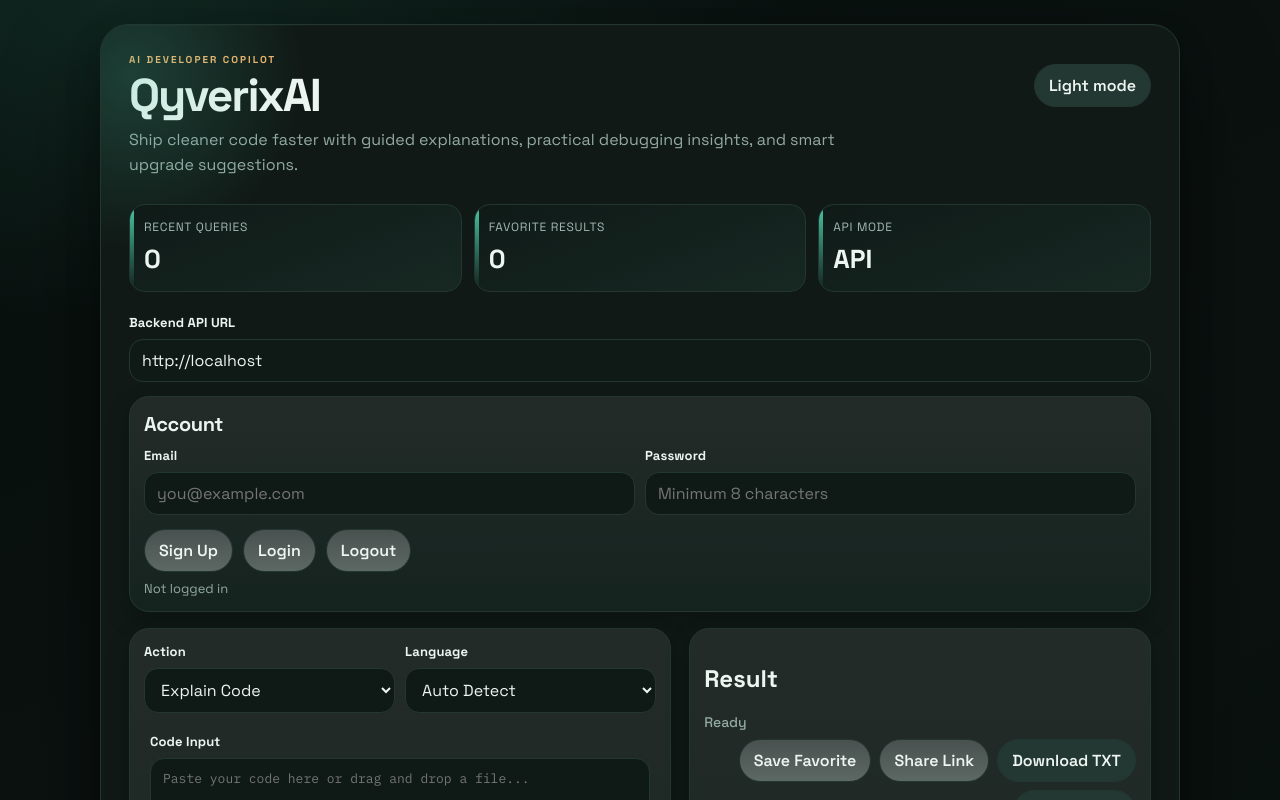
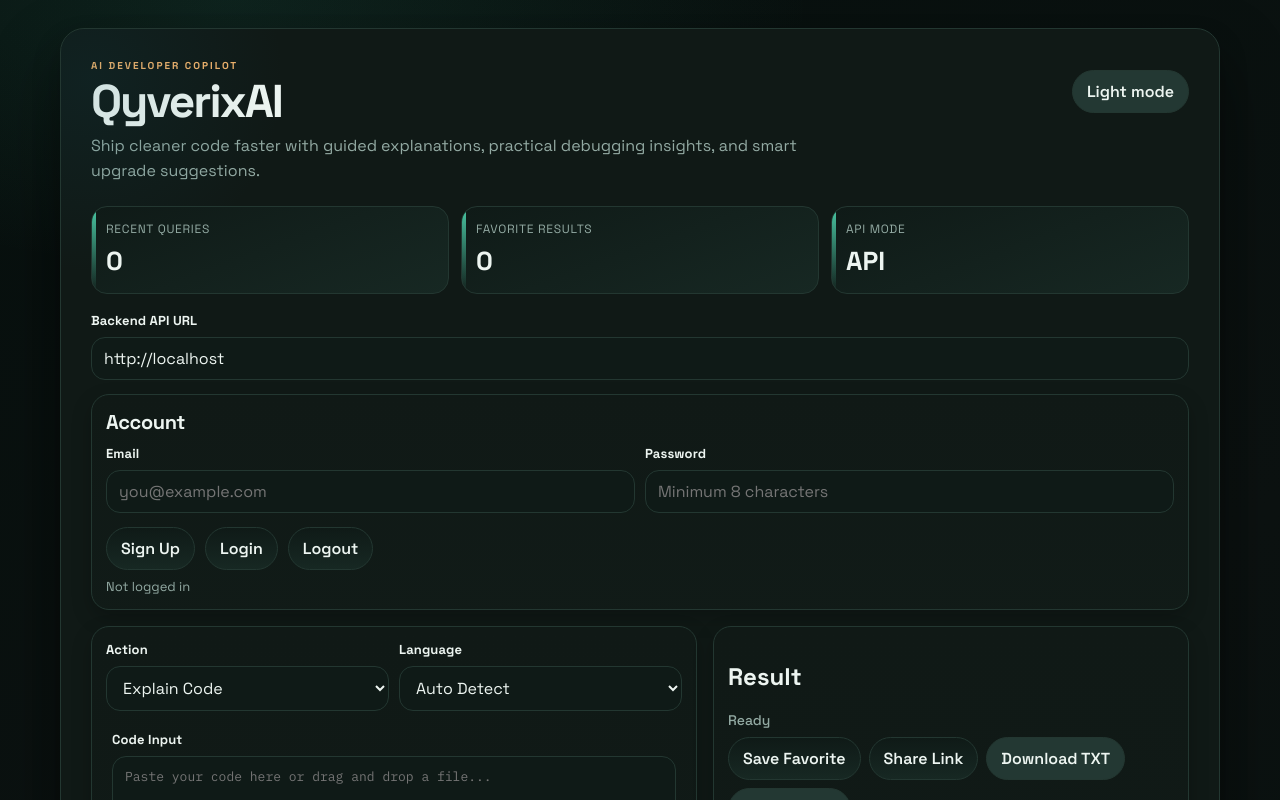
Before and after one commit to imDarshanGK/AI-dev-assistant, a plain HTML site: page frontend/index.html in a window 1280 px wide. Both pictures are taken after a click on the button "Dark mode". Shown: the top 800 px of the page. Drawn offline with Linux system fonts and the light colour scheme.

Commit message:
style: restore a cleaner lighter qyverixai presentation

```diff
--- a/frontend/script.js
+++ b/frontend/script.js
@@ -504,8 +504,8 @@ async function loadSharedSnippetFromUrl() {
     }
 }
 
-const savedTheme = window.localStorage.getItem(THEME_KEY) || 'light';
-applyTheme(savedTheme);
+const savedTheme = window.localStorage.getItem(THEME_KEY);
+applyTheme(savedTheme === 'dark' ? 'dark' : 'light');
 renderHistory();
 renderFavorites();
 updateDetectedLanguage();
--- a/frontend/style.css
+++ b/frontend/style.css
@@ -1,26 +1,26 @@
 @import url("https://fonts.googleapis.com/css2?family=Space+Grotesk:wght@400;500;600;700&family=IBM+Plex+Mono:wght@400;500&display=swap");
 
 :root {
-	--bg: #0b1210;
-	--bg-deep: #12211d;
-	--card: #101916;
-	--card-strong: #15231f;
-	--text: #edf5f1;
-	--muted: #93aaa3;
-	--accent: #4ac8a4;
-	--accent-strong: #1e9d7d;
-	--border: #233731;
-	--surface: #0f1a17;
-	--surface-strong: #172823;
-	--warning: #f2b36b;
-	--error: #ff8c8c;
-	--shadow-soft: rgba(0, 0, 0, 0.22);
-	--shadow-hard: rgba(0, 0, 0, 0.42);
+	--bg: #f6f1e8;
+	--bg-deep: #dfe6de;
+	--card: #fffdf8;
+	--card-strong: #f6f0e5;
+	--text: #10211b;
+	--muted: #5d6f68;
+	--accent: #125d6f;
+	--accent-strong: #0b4554;
+	--border: #d7d0c3;
+	--surface: #faf7f0;
+	--surface-strong: #efe8dc;
+	--warning: #b8681d;
+	--error: #b64545;
+	--shadow-soft: rgba(16, 33, 27, 0.08);
+	--shadow-hard: rgba(16, 33, 27, 0.16);
 }
 
 [data-theme="dark"] {
-	--bg: #0b1210;
-	--bg-deep: #12211d;
+	--bg: #0c1211;
+	--bg-deep: #14231f;
 	--card: #101916;
 	--card-strong: #15231f;
 	--text: #edf5f1;
@@ -44,36 +44,35 @@ body {
 	margin: 0;
 	font-family: "Space Grotesk", "Trebuchet MS", sans-serif;
 	background:
-		radial-gradient(1100px 540px at 10% 0%, rgba(74, 200, 164, 0.12) 0%, transparent 60%),
-		radial-gradient(900px 560px at 100% 100%, rgba(242, 179, 107, 0.08) 0%, transparent 56%),
-		linear-gradient(155deg, #08100e 0%, var(--bg) 42%, #09110f 100%);
+		radial-gradient(900px 420px at 18% 0%, rgba(18, 93, 111, 0.12) 0%, transparent 65%),
+		radial-gradient(840px 540px at 100% 100%, rgba(184, 104, 29, 0.08) 0%, transparent 60%),
+		linear-gradient(155deg, #fffaf1 0%, var(--bg) 52%, #f2ede3 100%);
 	color: var(--text);
 }
 
 [data-theme="dark"] body {
 	background:
-		radial-gradient(1100px 540px at 10% 0%, rgba(74, 200, 164, 0.12) 0%, transparent 60%),
-		radial-gradient(900px 560px at 100% 100%, rgba(242, 179, 107, 0.08) 0%, transparent 56%),
-		linear-gradient(155deg, #08100e 0%, var(--bg) 42%, #09110f 100%);
+		radial-gradient(900px 420px at 18% 0%, rgba(74, 200, 164, 0.1) 0%, transparent 65%),
+		radial-gradient(840px 540px at 100% 100%, rgba(242, 179, 107, 0.07) 0%, transparent 60%),
+		linear-gradient(155deg, #07100e 0%, var(--bg) 52%, #08110f 100%);
 }
 
 .page {
 	min-height: 100vh;
 	display: grid;
 	place-items: center;
-	padding: 24px 18px;
+	padding: 28px 18px;
 }
 
 .card {
-	width: min(1080px, 100%);
+	width: min(1160px, 100%);
 	background: var(--card);
 	border: 1px solid var(--border);
-	border-radius: 28px;
+	border-radius: 24px;
 	box-shadow:
-		0 18px 34px var(--shadow-soft),
-		0 40px 100px var(--shadow-hard),
-		inset 0 1px 0 rgba(255, 255, 255, 0.02);
-	padding: 28px;
+		0 14px 28px var(--shadow-soft),
+		0 34px 70px var(--shadow-hard);
+	padding: 30px;
 	position: relative;
 	overflow: hidden;
 }
@@ -81,10 +80,10 @@ body {
 .card::before {
 	content: "";
 	position: absolute;
-	inset: -120px auto auto -140px;
-	width: 340px;
-	height: 340px;
-	background: radial-gradient(circle, rgba(74, 200, 164, 0.22) 0%, transparent 72%);
+	inset: -140px auto auto -160px;
+	width: 380px;
+	height: 380px;
+	background: radial-gradient(circle, rgba(18, 93, 111, 0.13) 0%, transparent 72%);
 	pointer-events: none;
 }
 
@@ -112,7 +111,7 @@ h1 {
 }
 
 .subtitle {
-	margin: 10px 0 26px;
+	margin: 10px 0 22px;
 	color: var(--muted);
 	max-width: 72ch;
 	font-size: 16px;
@@ -123,7 +122,7 @@ h1 {
 	display: grid;
 	grid-template-columns: repeat(3, minmax(0, 1fr));
 	gap: 12px;
-	margin-bottom: 22px;
+	margin-bottom: 18px;
 }
 
 .summary-card {
@@ -152,7 +151,7 @@ h1 {
 	font-size: 12px;
 	text-transform: uppercase;
 	letter-spacing: 0.06em;
-	color: color-mix(in srgb, var(--muted) 84%, white 16%);
+	color: var(--muted);
 }
 
 .summary-card strong {
@@ -172,16 +171,16 @@ h1 {
 
 .workspace-grid {
 	display: grid;
-	grid-template-columns: 1.08fr 0.92fr;
-	gap: 18px;
+	grid-template-columns: 1.12fr 0.88fr;
+	gap: 16px;
 }
 
 .panel {
 	border: 1px solid var(--border);
-	border-radius: 20px;
+	border-radius: 18px;
 	padding: 14px;
-	background: linear-gradient(180deg, color-mix(in srgb, var(--card) 92%, #ffffff 8%) 0%, var(--card-strong) 100%);
-	box-shadow: 0 10px 24px var(--shadow-soft);
+	background: linear-gradient(180deg, var(--card) 0%, color-mix(in srgb, var(--card) 88%, var(--surface-strong) 12%) 100%);
+	box-shadow: 0 8px 20px var(--shadow-soft);
 }
 
 .auth-panel {
@@ -277,7 +276,7 @@ button:hover {
 #submit-btn {
 	background: linear-gradient(160deg, var(--accent) 0%, var(--accent-strong) 100%);
 	color: #fff;
-	box-shadow: 0 10px 20px color-mix(in srgb, var(--accent) 35%, transparent);
+	box-shadow: 0 10px 20px color-mix(in srgb, var(--accent) 24%, transparent);
 }
 
 #submit-btn:hover {
@@ -285,7 +284,7 @@ button:hover {
 }
 
 #clear-btn {
-	background: color-mix(in srgb, var(--surface) 85%, #ffffff 15%);
+	background: color-mix(in srgb, var(--surface) 90%, #ffffff 10%);
 	color: var(--text);
 	border-color: var(--border);
 }
@@ -311,7 +310,7 @@ button:hover {
 #signup-btn,
 #login-btn,
 #logout-btn {
-	background: linear-gradient(180deg, color-mix(in srgb, var(--surface) 76%, #ffffff 24%) 0%, color-mix(in srgb, var(--surface-strong) 70%, #ffffff 30%) 100%);
+	background: linear-gradient(180deg, var(--surface) 0%, var(--surface-strong) 100%);
 	color: var(--text);
 	border-color: var(--border);
 }
@@ -323,7 +322,7 @@ button:hover {
 .result-actions {
 	margin-bottom: 8px;
 	display: flex;
-	justify-content: flex-end;
+	justify-content: flex-start;
 	flex-wrap: wrap;
 	gap: 8px;
 }
@@ -367,9 +366,9 @@ button:hover {
 }
 
 .history-wrap {
-	margin-top: 20px;
+	margin-top: 18px;
 	border-top: 1px solid var(--border);
-	padding-top: 18px;
+	padding-top: 16px;
 }
 
 .favorites-wrap {
@@ -385,7 +384,7 @@ button:hover {
 
 .history-header h2 {
 	margin: 0;
-	font-size: 19px;
+	font-size: 18px;
 }
 
 .history-list {
@@ -421,9 +420,9 @@ button:hover {
 }
 
 .item-danger-btn {
-	background: linear-gradient(180deg, rgba(242, 102, 102, 0.18) 0%, rgba(242, 102, 102, 0.08) 100%);
-	color: #ffb4b4;
-	border: 1px solid rgba(242, 102, 102, 0.28);
+	background: linear-gradient(180deg, rgba(182, 69, 69, 0.15) 0%, rgba(182, 69, 69, 0.08) 100%);
+	color: var(--error);
+	border: 1px solid rgba(182, 69, 69, 0.22);
 	padding: 8px 10px;
 	border-radius: 14px;
 	height: 100%;
@@ -444,7 +443,7 @@ button:hover {
 @media (max-width: 700px) {
 	.card {
 		padding: 16px;
-		border-radius: 22px;
+		border-radius: 20px;
 	}
 
 	.dashboard-summary {
```
